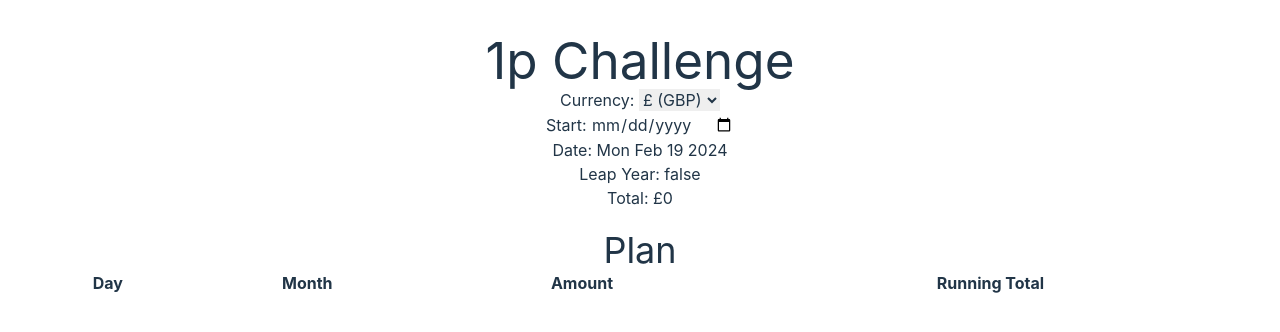
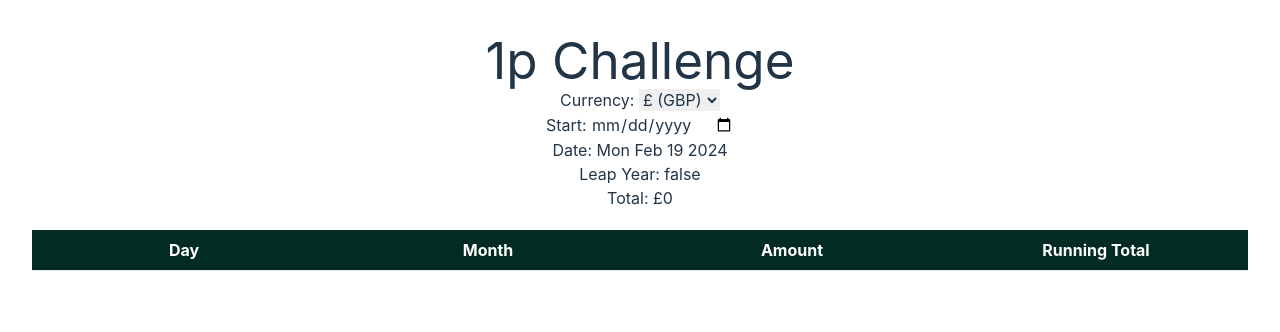
Before and after one commit to mazza1892/1p-challenge, a React (Vite) app: page / in a window 1280 px wide. Shown: the top 332 px of the page. Built offline with nearby package versions, Linux system fonts and the light colour scheme.

Commit message:
CH-4: Updated styling for tableView

```diff
--- a/src/components/table-view/tableView.tsx
+++ b/src/components/table-view/tableView.tsx
@@ -3,29 +3,31 @@ import '../../interfaces/table.interface.ts';
 
 function TableView(props: any) {
     return (
-        <div className="mt-5">
-            <h2 className="text-4xl">Plan</h2>
-            <table className="w-full">
-                <thead>
+        <div className="h-96 overflow-y-scroll mt-5">
+            <div className="w-full">
+                <table className="w-full table-fixed">
+                    <thead className="sticky top-0 bg-emerald-950 text-white border-b">
                         <tr>
-                        <th>Day</th>
-                        <th>Month</th>
-                        <th>Amount</th>
-                        <th>Running Total</th>
+                            <th className="px-4 py-2 w-1/2">Day</th>
+                            <th className="px-4 py-2 w-1/2">Month</th>
+                            <th className="px-4 py-2 w-1/2">Amount</th>
+                            <th className="px-4 py-2 w-1/2">Running Total</th>
                         </tr>
                     </thead>
+
                     <tbody>
                         {props.data.map(function (item: any) {
-                        return <tr key={item.day}>
-                            <td>Day {item.day}</td>
-                            <td>{item.month}</td>
-                            <td>{props.currency}{item.day / 100}</td>
-                            <td>{props.currency}{item.runningTotal / 100}</td>
+                            return <tr key={item.day} className="bg-gray-600 text-white">
+                                <td className="border px-4 py-2 w-1/2">Day {item.day}</td>
+                                <td className="border px-4 py-2 w-1/2">{item.month}</td>
+                                <td className="border px-4 py-2 w-1/2">{props.currency}{item.day / 100}</td>
+                                <td className="border px-4 py-2 w-1/2">{props.currency}{item.runningTotal / 100}</td>
                             </tr>;
                         })}
                     </tbody>
                 </table>
             </div>
+        </div>
     )
 }
 
```
Lines whose indentation alone changed are shown as unchanged.
